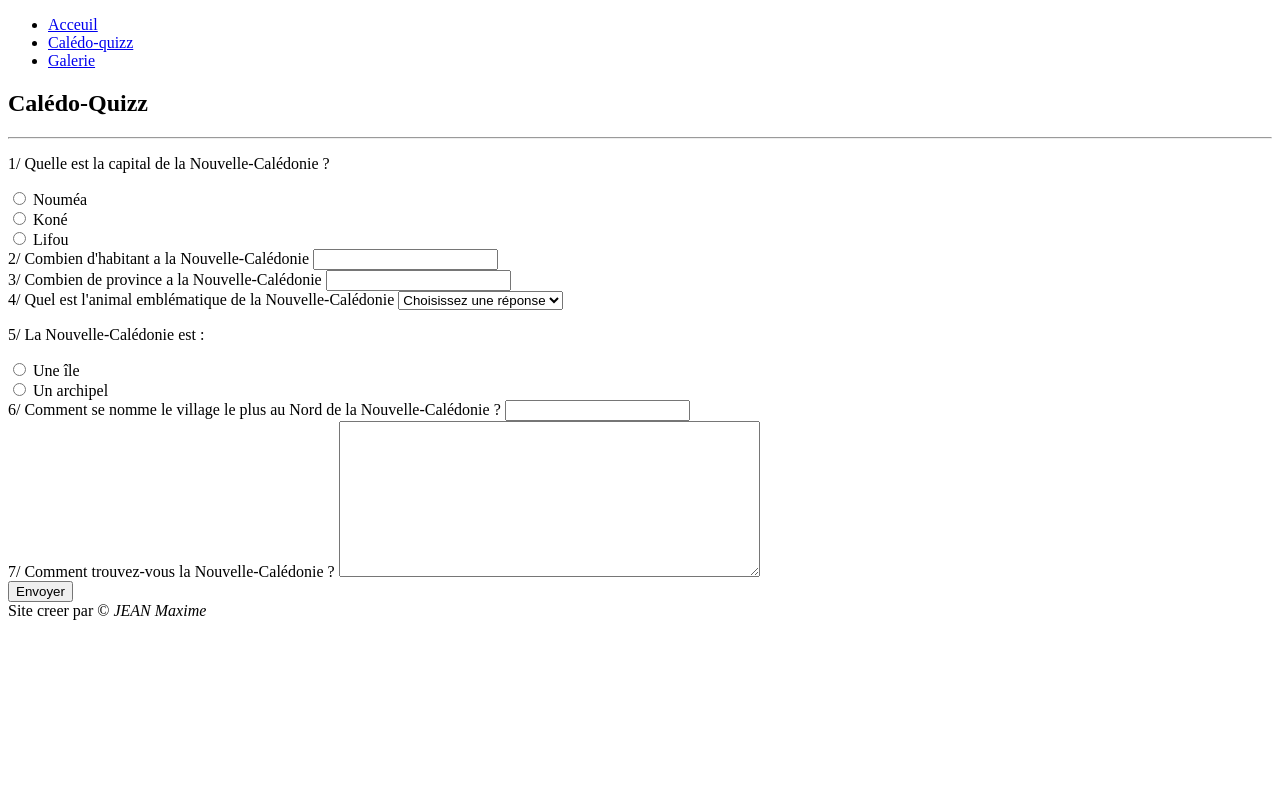
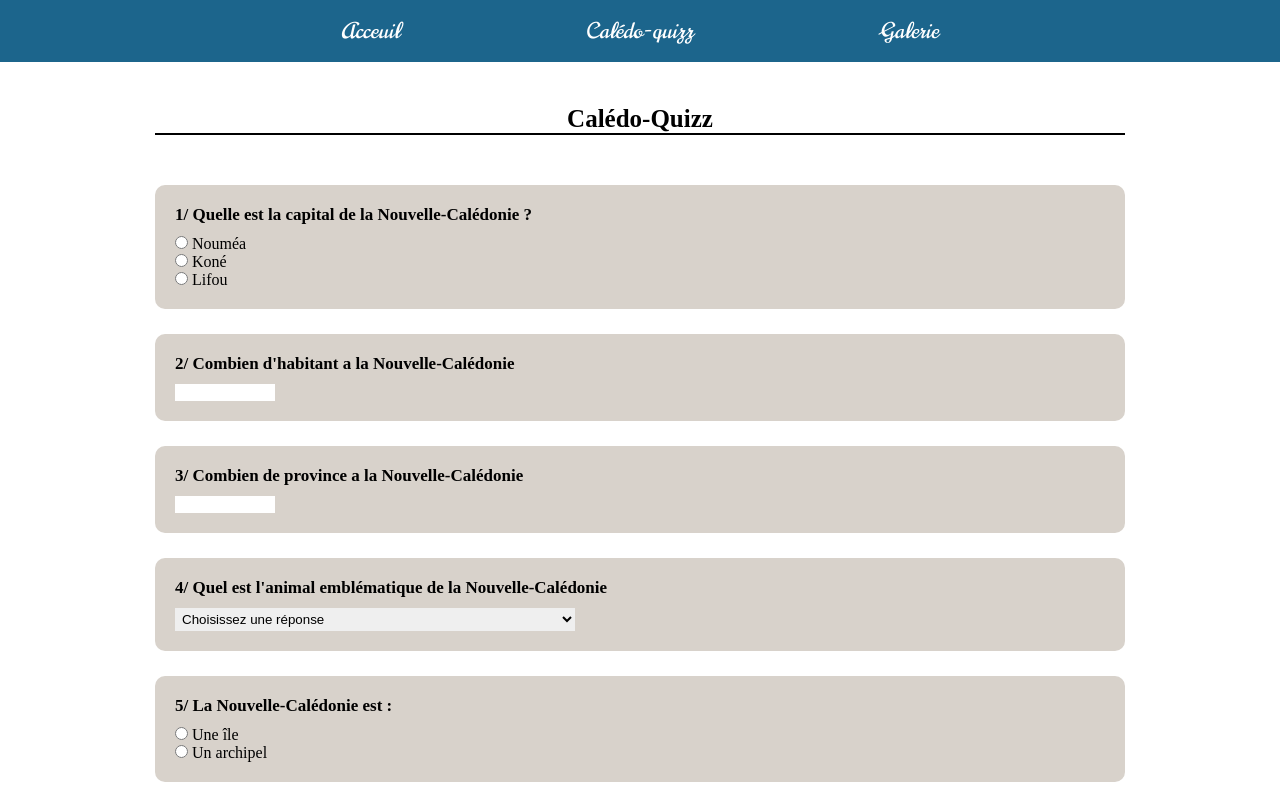
Before and after one commit to gitMax18/JEAN_Maxime_initiation_web_tp, a plain HTML site: page quizz.html in a window 1280 px wide. Shown: the top 800 px of the page. Drawn offline with Linux system fonts and the light colour scheme.

Commit message:
Ajout du style

```diff
--- a/quizz.html
+++ b/quizz.html
@@ -9,24 +9,26 @@
     <meta name="keywords" content="Nouvelle-Calédonie, voyage, plage, découvrir, quizz" />
     <meta name="robots" content="follow, index" />
     <link rel="shortcut icon" href="./images/favicon.ico" type="image/x-icon" />
+    <link rel="stylesheet" href="styles/style.css" />
   </head>
   <body>
     <header>
       <nav>
         <ul class="main-layout">
-          <li><a href="./index.html">Acceuil</a></li>
-          <li><a href="./quizz.html">Calédo-quizz</a></li>
-          <li><a href="./galerie.html">Galerie</a></li>
+          <li><a class="navlink" href="./index.html">Acceuil</a></li>
+          <li><a class="navlink" href="./quizz.html">Calédo-quizz</a></li>
+          <li><a class="navlink" href="./galerie.html">Galerie</a></li>
         </ul>
       </nav>
     </header>
+    <div class="contents">
       <section id="quizz">
         <div class="main-layout">
-        <h1>Calédo-Quizz</h1>
+          <h1 class="title">Calédo-Quizz</h1>
           <hr />
           <form method="POST" action="#">
             <div class="input-container">
-            <p>1/ Quelle est la capital de la Nouvelle-Calédonie ?</p>
+              <p class="input-ask">1/ Quelle est la capital de la Nouvelle-Calédonie ?</p>
               <div>
                 <input type="radio" name="capitale" id="noumea" value="Nouméa" />
                 <label for="noumea">Nouméa</label>
@@ -41,18 +43,22 @@
               </div>
             </div>
             <div class="input-container">
-            <label for="habitant">2/ Combien d'habitant a la Nouvelle-Calédonie</label>
+              <label class="input-ask" for="habitant"
+                >2/ Combien d'habitant a la Nouvelle-Calédonie</label
+              >
               <input type="number" id="habitant" name="habitant" />
             </div>
             <div class="input-container">
-            <label for="province">3/ Combien de province a la Nouvelle-Calédonie</label>
+              <label class="input-ask" for="province"
+                >3/ Combien de province a la Nouvelle-Calédonie</label
+              >
               <input type="number" id="province" name="province" />
             </div>
             <div class="input-container">
-            <label for="animal"
+              <label for="animal" class="input-ask"
                 >4/ Quel est l'animal emblématique de la Nouvelle-Calédonie</label
               >
-            <select name="animal" id="animal">
+              <select name="animal" id="animal" class="input-select">
                 <option value="">Choisissez une réponse</option>
                 <option value="chien">Le chien</option>
                 <option value="requin">Le Requin marteau</option>
@@ -61,7 +67,7 @@
               </select>
             </div>
             <div class="input-container">
-            <p>5/ La Nouvelle-Calédonie est :</p>
+              <p class="input-ask">5/ La Nouvelle-Calédonie est :</p>
               <div>
                 <input type="radio" name="archipel" id="ile" value="ile" />
                 <label for="ile">Une île</label>
@@ -72,22 +78,26 @@
               </div>
             </div>
             <div class="input-container">
-            <label for="nord"
+              <label for="nord" class="input-ask"
                 >6/ Comment se nomme le village le plus au Nord de la Nouvelle-Calédonie
                 ?</label
               >
               <input type="text" id="nord" name="village-nord" />
             </div>
             <div class="input-container">
-            <label for="avis">7/ Comment trouvez-vous la Nouvelle-Calédonie ?</label>
+              <label for="avis" class="input-ask"
+                >7/ Comment trouvez-vous la Nouvelle-Calédonie ?</label
+              >
               <textarea id="avis" name="avis" rows="10" cols="50"></textarea>
             </div>
-          <button type="submit">Envoyer</button>
+            <button class="btn btn-form" type="submit">Envoyer</button>
           </form>
         </div>
       </section>
+    </div>
+
     <footer>
-      <div>Site creer par &copy; <i>JEAN Maxime</i></div>
+      <p>Site créer par &copy; <i>JEAN Maxime</i></p>
     </footer>
   </body>
 </html>
--- /dev/null
+++ b/styles/style.css
@@ -0,0 +1,339 @@
+@font-face {
+    font-family: 'norican';
+    src: url('./fonts/norican/norican-regular-webfont.woff2') format('woff2'),
+         url('./fonts/norican/norican-regular-webfont.woff') format('woff');
+    font-weight: normal;
+    font-style: normal;
+}
+
+@font-face {
+    font-family: 'mulish';
+    src: url('./fonts/mulish/mulish-variablefont_wght-webfont.woff2') format('woff2'),
+         url('./fonts/mulish/mulish-variablefont_wght-webfont.woff') format('woff');
+    font-weight: normal;
+    font-style: normal;
+}
+
+
+:root{
+    font-size: 62.5%;
+    --primary-color : #1C658C;
+    --secondary-color :#398AB9 ;
+    --tierce-color : #D8D2CB;
+    --effect-color : coral;
+    --white-color : #FFFF;
+}
+
+
+@media screen and (max-width : 950px ) {
+    :root{
+        font-size: 50%;
+    }
+}
+
+@media screen and (max-width : 600px ) {
+    :root{
+        font-size: 40%;
+    }
+}
+
+@media screen and (min-width : 1800px ) {
+    :root{
+        font-size: 80%;
+    }
+}
+
+body{
+    font-size: 1.6rem;
+    /* Permet avec .contents de coller le footer en bas de page*/
+    min-height: 100vh;
+    display: flex;
+    flex-direction: column;
+}
+
+.contents{
+    flex-grow: 1;
+}
+
+*,::before,::after{
+    margin : 0;
+    padding: 0;
+    box-sizing: border-box;
+}
+
+.main-layout{
+    max-width: 1000px;
+    margin: 0 auto;
+    padding: 1.5rem;
+}
+
+.title{
+    margin-top: 9rem;
+    font-size: 2.5rem;
+    text-align: center;
+}
+
+hr{
+    margin-bottom: 5rem;
+    height: 2px;
+    border: none;
+    background-color: black;
+    /* border: none; */
+}
+
+/* Home */
+
+.home_header{
+    height: 100vh;
+    background-image: url("../images/home_background.jpg");
+    background-size: cover;
+}
+
+nav{
+    background-color: var(--primary-color);
+    position: fixed;
+    top: 0%;
+    left: 0%;
+    right: 0%;
+    z-index: 100;
+}
+
+header nav ul{
+    display : flex;
+    justify-content: space-evenly;
+    list-style: none;
+}
+
+.navlink{
+    text-decoration: none;
+    color:var(--white-color) ;
+    position: relative;
+    font-family: "norican";
+    font-size: 2.2rem;
+    transition: color 0.3s ease-out;
+}
+.navlink::before{
+    content: "";
+    position: absolute;
+    bottom: -5px;
+    left: -13%;
+    transform: scale(0);
+    transform-origin: center;
+    width: 130%;
+    height: 2px;
+    background-color: var(--effect-color);
+    transition: transform 0.3s ease-in-out;
+}
+
+.navlink:hover::before{
+    transform: scale(1);
+}
+
+.navlink:hover{
+    color: var(--effect-color);
+}
+
+header h1{
+    position:absolute;
+    top: 50%;
+    left: 10%;
+    transform: translateY(-50%);
+    font-size: 8rem;
+    font-family: 'norican', sans-serif;
+}
+.home-img{
+    float: left;
+    margin: 0px 10px 0px 0px;
+}
+
+@media screen and (max-width : 700px) {
+    .home-img{
+        display: none;
+    }
+}
+
+#description{
+    padding: 2.5rem 0;
+}
+
+#description p{
+    font-size:1.8rem;
+    text-justify: inter-word;
+    margin-bottom: 1rem;
+    line-height: 28px;
+    font-weight: 600;
+    font-family: "mulish" , serif ;
+}
+
+.first-paragraphe::first-letter {
+    font-size:5rem;
+    padding-right:0.1em;
+    float:left;
+    color:var(--effect-color);
+    margin-top: -10px;
+  }
+
+#video{
+    background-color: var(--secondary-color);
+}
+
+.video{
+    text-align: center;
+    padding: 2.5rem 0;
+
+}
+iframe{
+    width: 80%;
+    height: auto;
+    aspect-ratio: 16/9;
+}
+
+/* Footer */
+
+footer{
+    background-color: var(--primary-color);
+    text-align: center;
+
+}
+
+footer p{
+    font-size: 1.8rem;
+    padding: 1.5rem 0;
+    color: var(--white-color);
+}
+
+
+/* quizz */
+
+.input-container{
+    display: flex;
+    flex-direction: column;
+    margin: 2.5rem 0;
+    padding: 2rem;
+    border-radius: 10px;
+    background-color: var(--tierce-color);
+}
+
+input{
+    border: none;
+    outline: none;
+}
+
+#quizz .input-ask{
+    font-size: 1.7rem;
+    font-weight: bold;
+    margin-bottom: 1rem;
+}
+
+
+input[type="text"] {
+    border: none;
+    padding: 0.5rem;
+    outline: none;
+   }
+
+   input[type="number"]{
+       padding: 0.1rem;
+       width: 100px;
+   }
+
+   /* input[type="select"]{
+       padding: 0.3rem;
+       width: 40rem
+   } */
+
+   .input-select{
+       padding: 0.3rem;
+       width: 40rem;
+       outline: none;
+    border: none;
+   }
+
+   #quizz textarea{
+       padding:1rem;
+       border: none;
+       outline: none;
+   }
+
+.btn{
+    padding : 0.7em;
+    border: none;
+    display: block;
+    cursor: pointer;
+}
+
+.btn-form{
+    margin: 0 auto;
+    margin-bottom: 5rem;
+    background-color: var(--secondary-color);
+    width: 50%;
+    border-radius: 50px;
+    margin-top: 3rem;
+    font-weight: bold;
+    font-size: 1.5rem;
+    transition : all 0.3s ease-out;
+}
+
+.btn-form:hover{
+    background-color: var(--primary-color);
+    color: var(--white-color);
+}
+
+
+/* Galerie */
+
+#galerie{
+    margin-bottom: 6rem;
+}
+
+.galerie-container{
+    display:flex;
+    justify-content: center;
+    align-items: center;
+    flex-wrap: wrap;
+    gap: 4rem;
+    align-content: center;
+}
+
+.img-container{
+    width: 280px;
+    height: 280px;
+    position: relative;
+    box-shadow: rgba(0, 0, 0, 0.25) 0px 10px 36px 0px, rgba(0, 0, 0, 0.1) 0px 0px 0px 1px;
+}
+
+.img-container::before{
+    content: "";
+    width: 100%;
+    height: 100%;
+    position: absolute;
+    top: 0;
+    left: 0;
+    background-color: var(--effect-color);
+    z-index: -1;
+    transition: transform 0.3s ease-out;
+    border-radius: 5px;
+}
+
+.img-container:hover::before{
+    transform: rotate(5deg) scale(1.05);
+}
+
+@media screen and (max-width : 967px) {
+    .img-container{
+        width: 250px;
+        height: 250px;
+    }
+}
+
+.img-container img {
+    height: inherit;
+    width: inherit;
+    border-radius: 5px;
+    object-fit: cover;
+    transition : transform 0.3s ease-out;
+}
+
+.img-container img:hover{
+    transform: scale(1.05);
+}
```
Also changed, not shown: galerie.html (+10 -12 lines), index.html (+26 -22 lines), images/home_background.jpg (added), images/nc_galerie2.jpg, images/nc_galerie4.jpg, images/nc_galerie8.jpg, styles/fonts/mulish/mulish-variablefont_wght-webfont.woff (added), styles/fonts/mulish/mulish-variablefont_wght-webfont.woff2 (added), styles/fonts/norican/norican-regular-webfont.woff (added), styles/fonts/norican/norican-regular-webfont.woff2 (added), 1 other file. Lines whose indentation alone changed are shown as unchanged.
